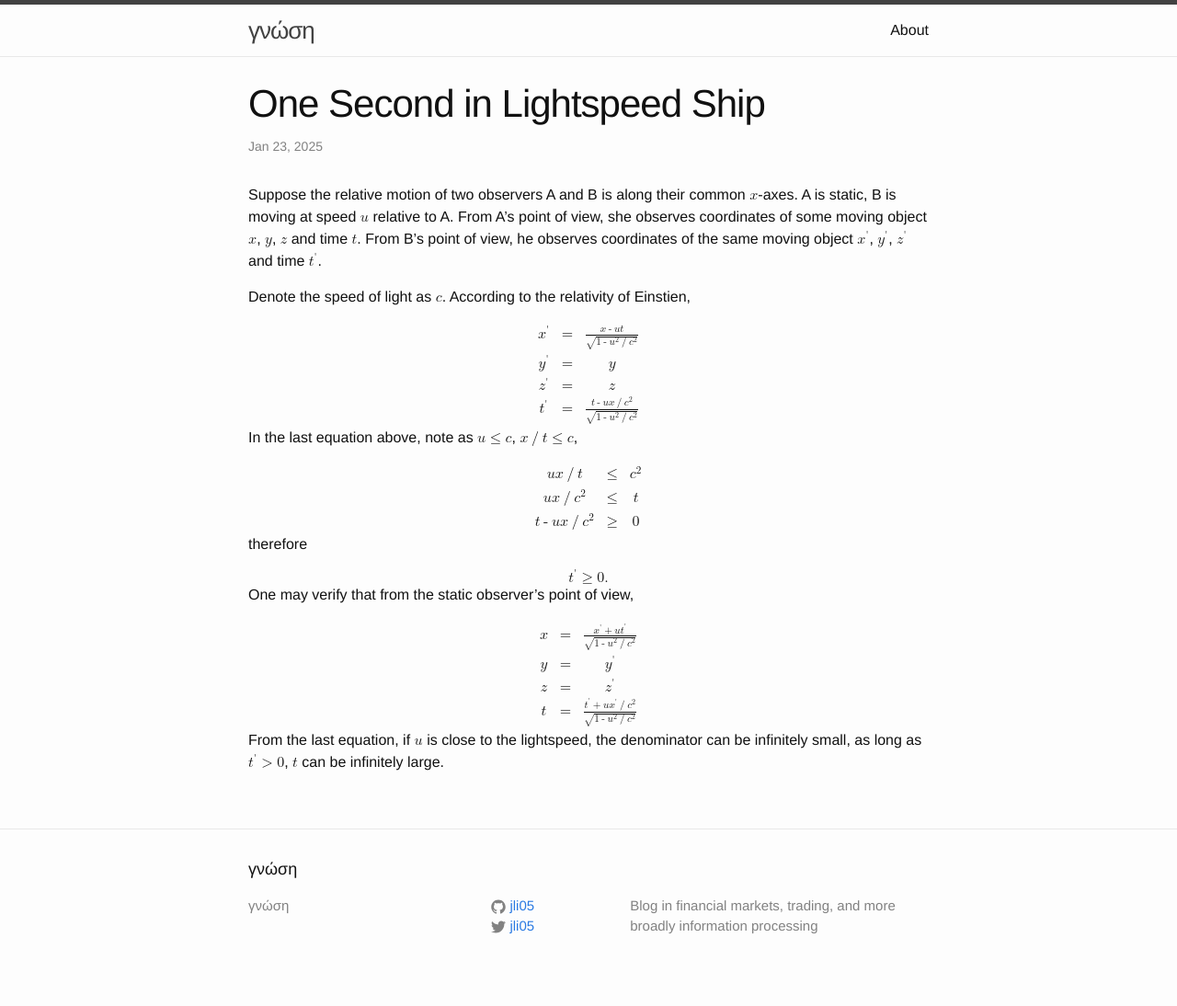
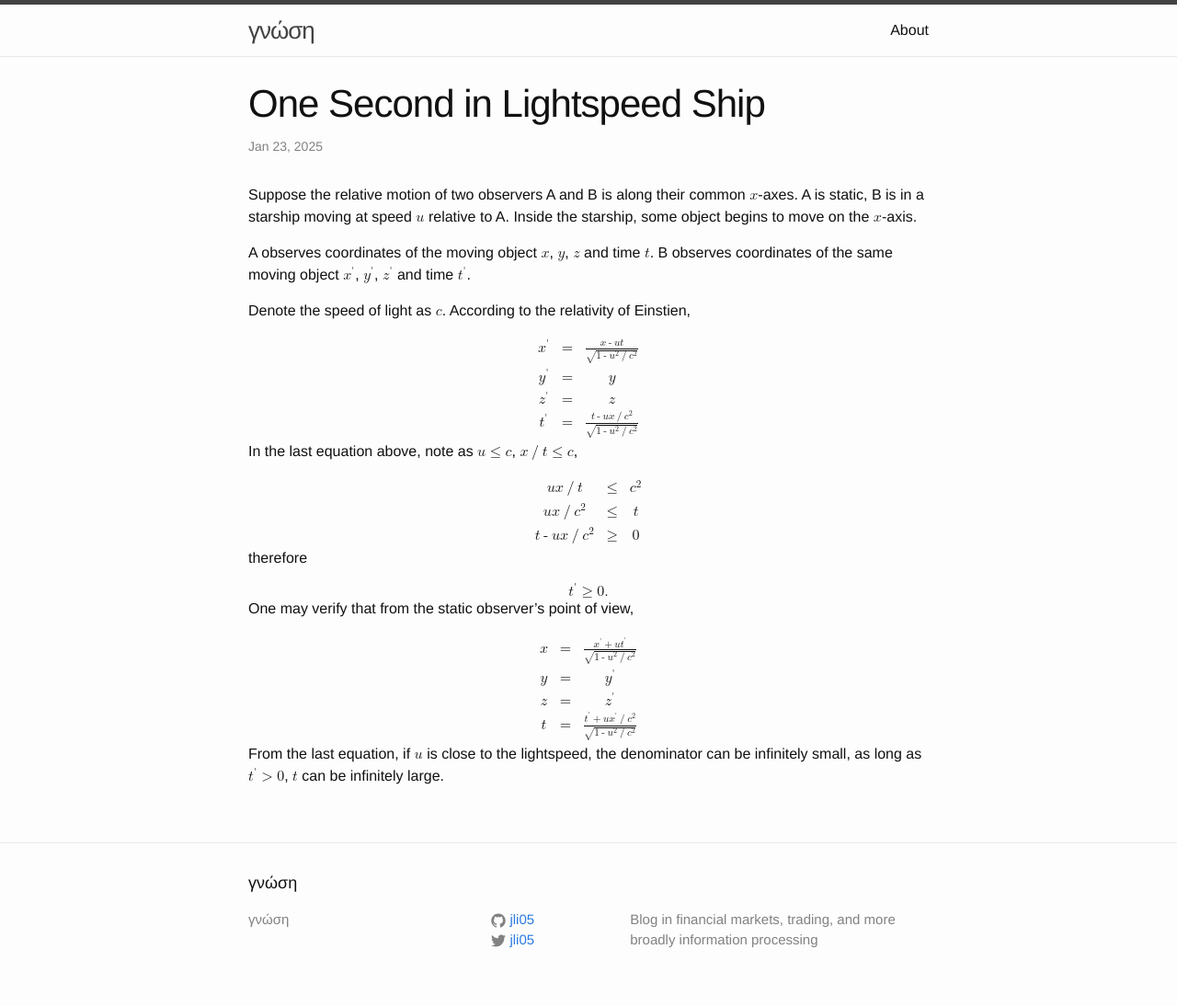
Before and after one commit to jli05/jli05.github.io, a Jekyll site: the page built from _posts/2025-01-23-One-Second-in-Lightspeed-Ship.md, in a window 1280 px wide. Shown: the whole page at 92% size. Built offline with Jekyll 4.4.1, drawn with Linux system fonts in a browser that asks for light colours.

Commit message:
expand introduction

```diff
--- a/_posts/2025-01-23-One-Second-in-Lightspeed-Ship.md
+++ b/_posts/2025-01-23-One-Second-in-Lightspeed-Ship.md
@@ -3,7 +3,9 @@
 layout: post
 ---
 
-Suppose the relative motion of two observers A and B is along their common <math><mi>x</mi></math>-axes. A is static, B is moving at speed <math><mi>u</mi></math> relative to A. From A's point of view, she observes coordinates of some moving object <math><mi>x</mi></math>, <math><mi>y</mi></math>, <math><mi>z</mi></math> and time <math><mi>t</mi></math>. From B's point of view, he observes coordinates of the same moving object <math><msup><mi>x</mi><mo>&apos;</mo></msup></math>, <math><msup><mi>y</mi><mo>&apos;</mo></msup></math>, <math><msup><mi>z</mi><mo>&apos;</mo></msup></math> and time <math><msup><mi>t</mi><mo>&apos;</mo></msup></math>.
+Suppose the relative motion of two observers A and B is along their common <math><mi>x</mi></math>-axes. A is static, B is in a starship moving at speed <math><mi>u</mi></math> relative to A. Inside the starship, some object begins to move on the <math><mi>x</mi></math>-axis.
+
+A observes coordinates of the moving object <math><mi>x</mi></math>, <math><mi>y</mi></math>, <math><mi>z</mi></math> and time <math><mi>t</mi></math>. B observes coordinates of the same moving object <math><msup><mi>x</mi><mo>&apos;</mo></msup></math>, <math><msup><mi>y</mi><mo>&apos;</mo></msup></math>, <math><msup><mi>z</mi><mo>&apos;</mo></msup></math> and time <math><msup><mi>t</mi><mo>&apos;</mo></msup></math>.
 
 Denote the speed of light as <math><mi>c</mi></math>. According to the relativity of Einstien,
 
```
